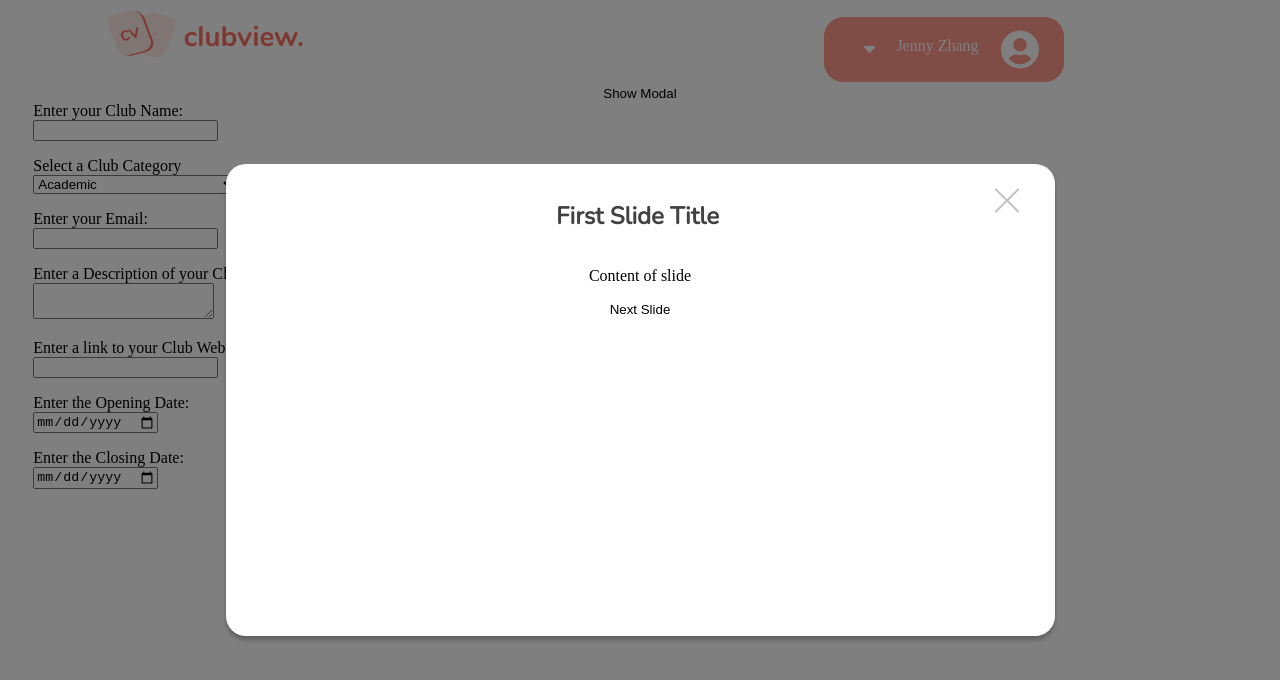
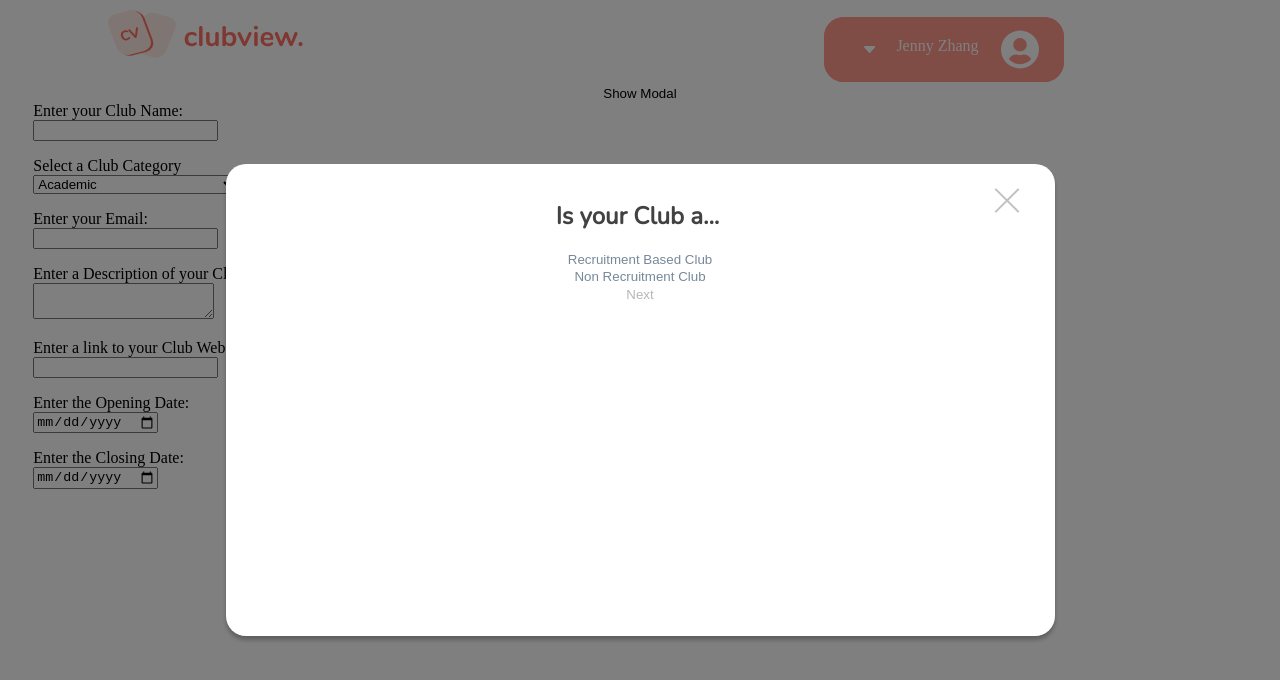
Before and after one commit to cornell-dti/club-view, a React (Create React App) app in the folder frontend/: page /register in a window 1280 px wide. Both pictures are taken after a click on the button "Show Modal". Shown: the top 680 px of the page. Built offline with nearby package versions, Linux system fonts and the light colour scheme.

Commit message:
Finished Logic and Skeleton

```diff
--- /dev/null
+++ b/frontend/src/components/ClubRegistration/RecInfoModalSeq/HelperComponents/ChangeSlideButton.tsx
@@ -0,0 +1,39 @@
+import React, { useState } from 'react';
+import './HelperComponentStyles.css';
+
+// Required props
+interface RequiredProps {
+  procedure: number; // either 0 (no arrow == "Save"), -1 (back arrow == "Back"), or 1 (forward arrow == "Next")
+  onClick: () => void;
+}
+
+// Optional props
+interface OptionalProps {
+  disabled: boolean;
+}
+
+// Combine required and optional props to build the full prop interface
+interface Props extends RequiredProps, OptionalProps {}
+
+// Use the optional prop interface to define the default props
+const defaultProps: OptionalProps = {
+  disabled: false,
+};
+
+const ModalController = (props: Props) => {
+  let text: string = '';
+  if (props.procedure === -1) text = 'Back';
+  else if (props.procedure === 0) text = 'Save';
+  else if (props.procedure === 1) text = 'Next';
+  return (
+    <>
+      <button onClick={() => props.onClick()} disabled={props.disabled}>
+        {text}
+      </button>
+    </>
+  );
+};
+
+ModalController.defaultProps = defaultProps;
+
+export default ModalController;
--- /dev/null
+++ b/frontend/src/components/ClubRegistration/RecInfoModalSeq/HelperComponents/HelperComponentStyles.css
@@ -0,0 +1,12 @@
+.horiz-modal-seq-btn-norm {
+  color: lightslategrey;
+}
+.horiz-modal-seq-btn-dep {
+  color: black;
+}
+.vert-modal-seq-btn-norm {
+  color: lightslategrey;
+}
+.vert-modal-seq-btn-dep {
+  color: black;
+}
--- /dev/null
+++ b/frontend/src/components/ClubRegistration/RecInfoModalSeq/HelperComponents/HorizontalButton.tsx
@@ -0,0 +1,21 @@
+import React, { useState } from 'react';
+import './HelperComponentStyles.css';
+
+interface Props {
+  callback: () => void;
+  text: string;
+  depressed: boolean;
+}
+
+const HorizButton = (props: Props) => {
+  return (
+    <button
+      className={'horiz-modal-seq-btn-' + (props.depressed ? 'dep' : 'norm')}
+      onClick={() => props.callback()}
+    >
+      {props.text}
+    </button>
+  );
+};
+
+export default HorizButton;
--- /dev/null
+++ b/frontend/src/components/ClubRegistration/RecInfoModalSeq/HelperComponents/VerticalButton.tsx
@@ -0,0 +1,21 @@
+import React, { useState } from 'react';
+import './HelperComponentStyles.css';
+
+interface Props {
+  callback: () => void;
+  text: string;
+  depressed: boolean;
+}
+
+const VertButton = (props: Props) => {
+  return (
+    <button
+      className={'vert-modal-seq-btn-' + (props.depressed ? 'dep' : 'norm')}
+      onClick={() => props.callback()}
+    >
+      {props.text}
+    </button>
+  );
+};
+
+export default VertButton;
--- a/frontend/src/components/ClubRegistration/RecInfoModalSeq/ModalController.tsx
+++ b/frontend/src/components/ClubRegistration/RecInfoModalSeq/ModalController.tsx
@@ -1,5 +1,8 @@
 import React, { useState } from 'react';
 import Modal from '../../Modal/Modal';
+import ChangeSlideButton from './HelperComponents/ChangeSlideButton';
+import HorizButton from './HelperComponents/HorizontalButton';
+import VertButton from './HelperComponents/VerticalButton';
 
 // Required props
 interface RequiredProps {}
@@ -17,63 +20,68 @@ const defaultProps: OptionalProps = {
   callback: () => console.log('default callback logged!'),
 };
 
+function updateArray(origArray: any[], index: number, newVal: any) {
+  let miniArr = [];
+  miniArr.push(newVal);
+
+  let newArr = origArray
+    .slice(0, index)
+    .concat(miniArr)
+    .concat(origArray.slice(index + 1, origArray.length));
+  return newArr;
+}
+
 const ModalController = (props: Props) => {
-  const [showUploadModal, setShowModal] = useState(false);
+  const [showModal, setShowModal] = useState(false);
   const [slideNumber, setSlideNumber] = useState(0);
+
+  const closeModal = (shouldSubmit: boolean) => {
+    setShowModal(false); // close modal
+
+    // clear data
+    setSlideData([-1, -1]);
+    setSlideNumber(0);
+
+    if (shouldSubmit) {
+      // TODO: IMPLEMENT SAVE FUNCTION; send the data in slideData
+    }
+  };
+
+  // TEMP: each slide's decision stored as binary, either 0 or 1, after user interaction
+  const [slideData, setSlideData] = useState([-1, -1]);
 
   const modalSlides = [
     {
-      title: 'First Slide Title',
+      title: 'Is your Club a...',
       content: (
         <>
-          <p>Content of slide</p>
-          <button onClick={() => setSlideNumber(slideNumber + 1)}>
-            Next Slide
-          </button>
+          <HorizButton
+            callback={() => setSlideData(updateArray(slideData, 0, 0))}
+            text="Recruitment Based Club"
+            depressed={slideData[0] === 0 ? true : false}
+          />
+          <HorizButton
+            callback={() => setSlideData(updateArray(slideData, 0, 1))}
+            text="Non Recruitment Club"
+            depressed={slideData[0] === 1 ? true : false}
+          />
         </>
       ),
     },
     {
-      title: 'Second Slide Title',
+      title: 'How frequently does your club recruit?',
       content: (
         <>
-          <p>Content of slide</p>
-          <button onClick={() => setSlideNumber(slideNumber + 1)}>
-            Next Slide
-          </button>
-        </>
-      ),
-    },
-    {
-      title: 'Third Slide Title',
-      content: (
-        <>
-          <p>Content of slide</p>
-          <button onClick={() => setSlideNumber(slideNumber + 1)}>
-            Next Slide
-          </button>
-        </>
-      ),
-    },
-    {
-      title: 'Fourth Slide Title',
-      content: (
-        <>
-          <p>Content of slide</p>
-          <button onClick={() => setSlideNumber(slideNumber + 1)}>
-            Next Slide
-          </button>
-        </>
-      ),
-    },
-    {
-      title: 'Fifth Slide Title',
-      content: (
-        <>
-          <p>Content of slide</p>
-          <button onClick={() => setSlideNumber(slideNumber + 1)}>
-            Next Slide
-          </button>
+          <VertButton
+            callback={() => setSlideData(updateArray(slideData, 1, 0))}
+            text="Once a year!"
+            depressed={slideData[1] === 0 ? true : false}
+          />
+          <VertButton
+            callback={() => setSlideData(updateArray(slideData, 1, 1))}
+            text="Once a semester!"
+            depressed={slideData[1] === 1 ? true : false}
+          />
         </>
       ),
     },
@@ -83,10 +91,48 @@ const ModalController = (props: Props) => {
     <>
       <button onClick={() => setShowModal(true)}>Show Modal</button>
       <Modal
-        show={showUploadModal}
-        onClose={() => props.callback()}
+        show={showModal}
+        onClose={() => closeModal(false)}
         title={modalSlides[slideNumber].title}
-        bodyChildren={modalSlides[slideNumber].content}
+        bodyChildren={
+          <>
+            {modalSlides[slideNumber].content}
+            {slideNumber === 0 ? ( // if first slide, display Next only
+              <div>
+                <ChangeSlideButton
+                  procedure={1}
+                  onClick={() => setSlideNumber(slideNumber + 1)}
+                  disabled={slideData[0] === -1}
+                />
+              </div>
+            ) : slideNumber === modalSlides.length - 1 ? ( // if last slide, display Save and Back
+              <div>
+                <ChangeSlideButton
+                  procedure={-1}
+                  onClick={() => setSlideNumber(slideNumber - 1)}
+                />
+                <ChangeSlideButton
+                  procedure={0}
+                  onClick={() => closeModal(true)}
+                  disabled={slideData[slideData.length - 1] === -1}
+                />
+              </div>
+            ) : (
+              // else is a normal middle slide, display Next and Back
+              <div>
+                <ChangeSlideButton
+                  procedure={-1}
+                  onClick={() => setSlideNumber(slideNumber - 1)}
+                />
+                <ChangeSlideButton
+                  procedure={1}
+                  onClick={() => setSlideNumber(slideNumber + 1)}
+                  disabled={slideData[slideNumber] === -1}
+                />
+              </div>
+            )}
+          </>
+        }
       />
     </>
   );
```
